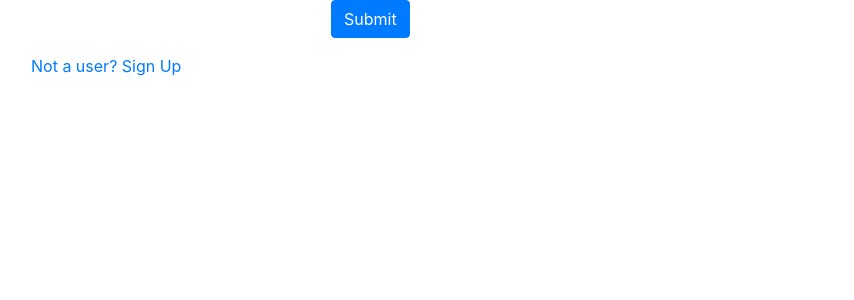
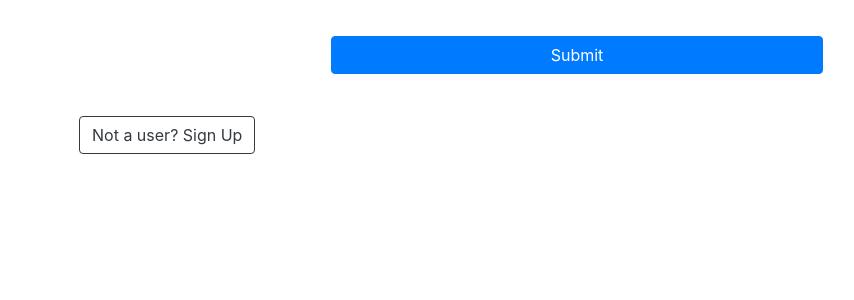
Before and after one commit to udit5656/todo-list-app, a Django app: page /accounts/index/ in a window 1280 px wide. Shown: the top 300 px of the page, without its empty margins (39-893 px from the left). Run offline with Django 3.2, Linux system fonts and the light colour scheme; some libraries are stand-ins or nearby versions.

Commit message:
Updated the Login Page slightly

```diff
--- a/accounts/templates/registration/login.html
+++ b/accounts/templates/registration/login.html
@@ -6,6 +6,11 @@
 <head>
     <meta charset="UTF-8">
     <title>Login Page</title>
+    <style>
+        .row{
+            margin-top:10px;
+        }
+    </style>
 </head>
 <body>
     <div class="container">
@@ -30,14 +35,14 @@
                             </div>
                         {% endfor%}
                         <div class="row">
-                            <input class="btn btn-primary" type="submit" value="Submit">
+                            <input class="btn btn-primary mr-5 btn-block my-3" type="submit" value="Submit">
                         </div>
                     </form>
                 </div>
             </div>
             <div class="col"></div>
         </div>
-        <div class="row"><a href="{% url 'accounts:register' %}">Not a user? Sign Up</a></div>
+        <div class="row"><a href="{% url 'accounts:register' %}"><input class="btn btn-outline-dark mx-5" type="submit" value="Not a user? Sign Up"></a></div>
     </div>
 </body>
 </html>
--- a/todoapp/templates/todoapp/base.html
+++ b/todoapp/templates/todoapp/base.html
@@ -6,6 +6,11 @@
 <head>
     <meta charset="UTF-8">
     <title>{% block title %}Title {% endblock title%}</title>
+    <style>
+        .row{
+            margin-top: 10px;
+        }
+    </style>
 </head>
 <body>
     <div class="authentication">
```
Also changed, not shown: todoapp/static/todoapp/css/bootstrap-grid.css.
